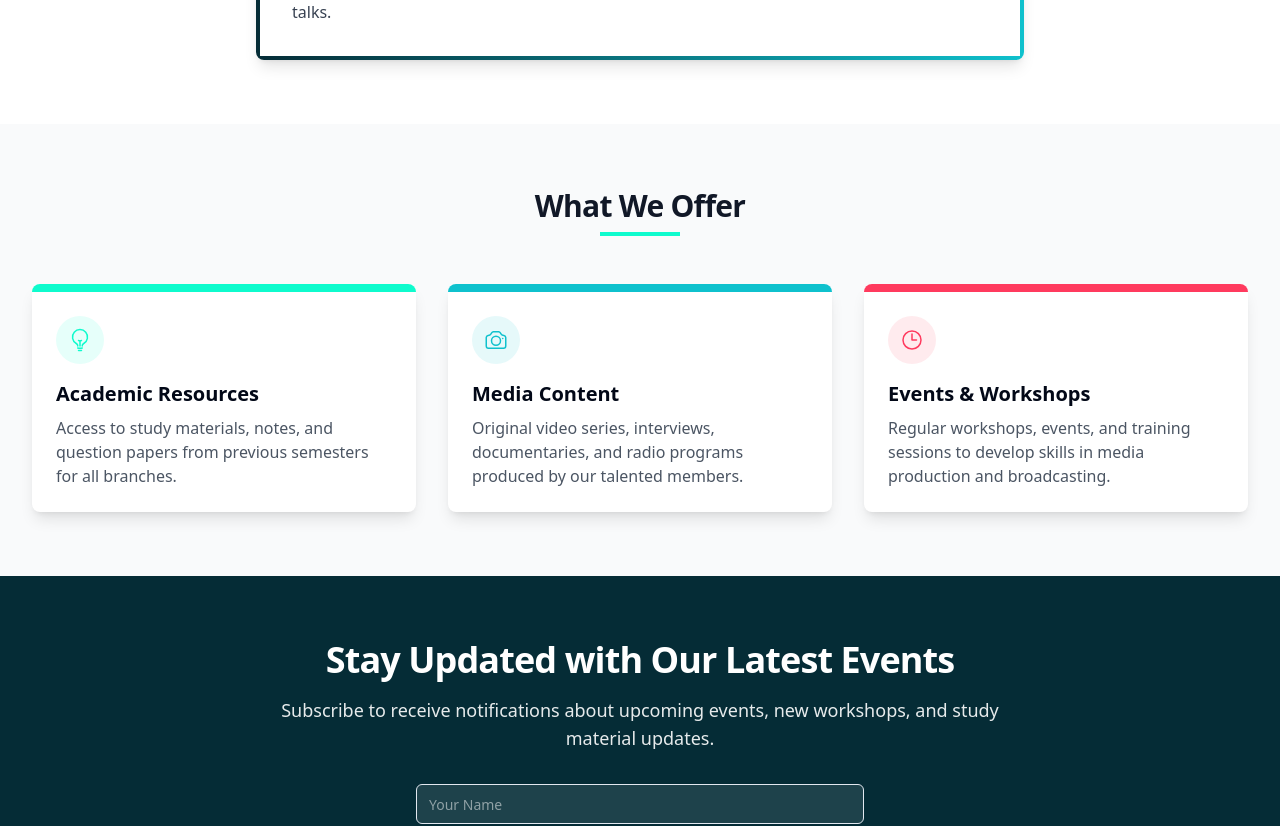
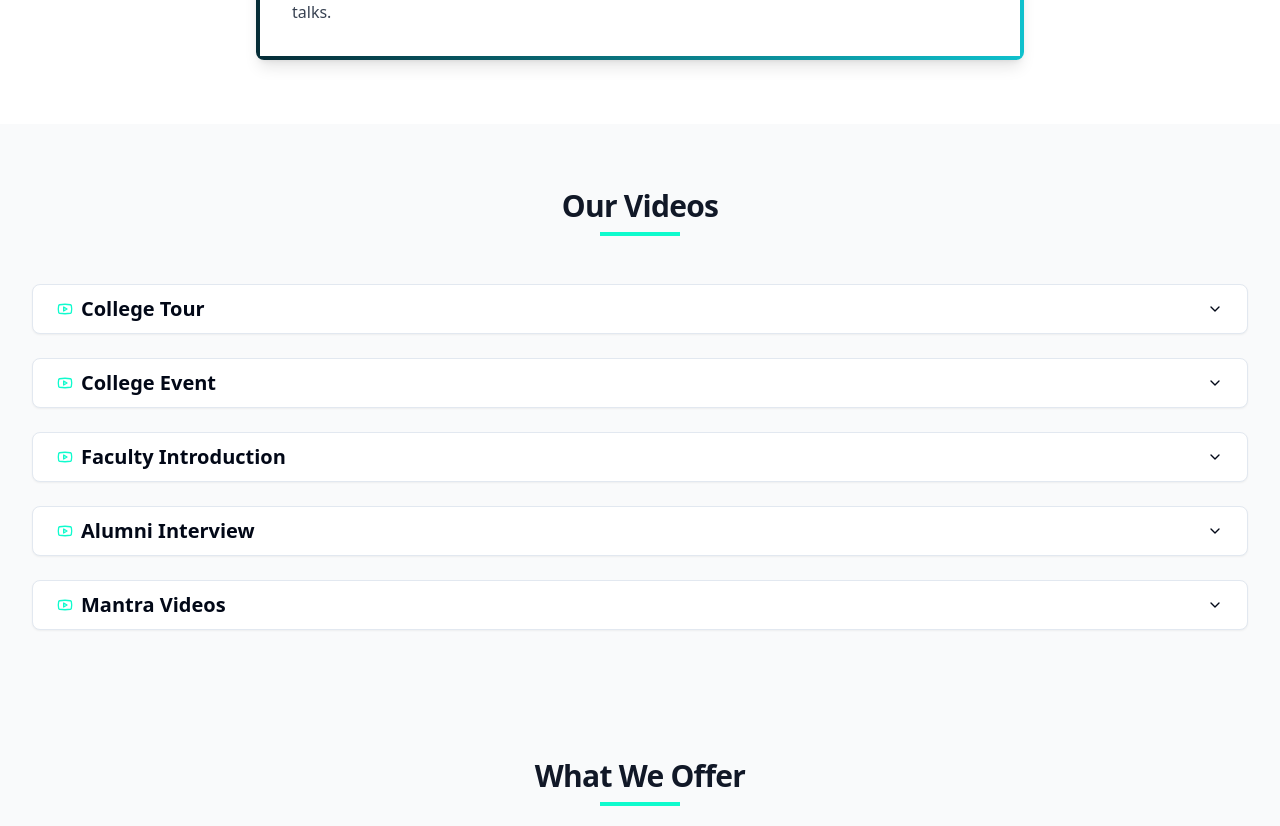
Before and after one commit to webiify/campus-radio-hub-portal, a React (Vite) app: page / in a window 1280 px wide. Shown: the part 1160-1986 px from the top of the page. Built offline with nearby package versions, Linux system fonts and the light colour scheme.

Commit message:
Add YouTube video section to Home page
Adds a new section to the Home page to display YouTube videos, categorized into sections like College Tour, College Event, etc. Implements functionality to display all videos within a selected category upon clicking on it.

```diff
--- /dev/null
+++ b/src/components/VideoSection.tsx
@@ -0,0 +1,142 @@
+
+import React, { useState } from 'react';
+import { Card, CardContent } from "@/components/ui/card";
+import { Button } from "@/components/ui/button";
+import { Youtube, ChevronDown, ChevronUp } from "lucide-react";
+
+interface Video {
+  id: string;
+  title: string;
+  thumbnail: string;
+}
+
+interface VideoCategory {
+  title: string;
+  videos: Video[];
+}
+
+const videoData: VideoCategory[] = [
+  {
+    title: "College Tour",
+    videos: [
+      {
+        id: "video1",
+        title: "Campus Main Building Tour",
+        thumbnail: "https://img.youtube.com/vi/DEMO1/default.jpg"
+      },
+      // Add more tour videos here
+    ]
+  },
+  {
+    title: "College Event",
+    videos: [
+      {
+        id: "event1",
+        title: "Annual Tech Fest 2024",
+        thumbnail: "https://img.youtube.com/vi/DEMO2/default.jpg"
+      },
+      // Add more event videos here
+    ]
+  },
+  {
+    title: "Faculty Introduction",
+    videos: [
+      {
+        id: "faculty1",
+        title: "Meet Our HOD",
+        thumbnail: "https://img.youtube.com/vi/DEMO3/default.jpg"
+      },
+      // Add more faculty videos here
+    ]
+  },
+  {
+    title: "Alumni Interview",
+    videos: [
+      {
+        id: "alumni1",
+        title: "Success Story: Google Engineer",
+        thumbnail: "https://img.youtube.com/vi/DEMO4/default.jpg"
+      },
+      // Add more alumni videos here
+    ]
+  },
+  {
+    title: "Mantra Videos",
+    videos: [
+      {
+        id: "mantra1",
+        title: "Motivation for Success",
+        thumbnail: "https://img.youtube.com/vi/DEMO5/default.jpg"
+      },
+      // Add more mantra videos here
+    ]
+  }
+];
+
+const VideoSection = () => {
+  const [expandedCategory, setExpandedCategory] = useState<string | null>(null);
+
+  const toggleCategory = (title: string) => {
+    setExpandedCategory(expandedCategory === title ? null : title);
+  };
+
+  return (
+    <section className="bg-gray-50 py-16">
+      <div className="container mx-auto px-4 sm:px-6 lg:px-8">
+        <div className="mb-12 text-center">
+          <h2 className="text-3xl font-bold tracking-tight text-gray-900">Our Videos</h2>
+          <div className="mt-2 h-1 w-20 bg-club-primary mx-auto"></div>
+        </div>
+
+        <div className="space-y-6">
+          {videoData.map((category) => (
+            <Card key={category.title} className="overflow-hidden">
+              <CardContent className="p-0">
+                <Button
+                  variant="ghost"
+                  className="w-full flex justify-between items-center p-6 hover:bg-gray-50"
+                  onClick={() => toggleCategory(category.title)}
+                >
+                  <div className="flex items-center gap-2">
+                    <Youtube className="h-5 w-5 text-club-primary" />
+                    <span className="text-xl font-semibold">{category.title}</span>
+                  </div>
+                  {expandedCategory === category.title ? (
+                    <ChevronUp className="h-5 w-5" />
+                  ) : (
+                    <ChevronDown className="h-5 w-5" />
+                  )}
+                </Button>
+
+                {expandedCategory === category.title && (
+                  <div className="grid gap-6 p-6 grid-cols-1 sm:grid-cols-2 md:grid-cols-3 animate-accordion-down">
+                    {category.videos.map((video) => (
+                      <div
+                        key={video.id}
+                        className="group cursor-pointer transition-transform hover:-translate-y-1"
+                      >
+                        <div className="relative aspect-video overflow-hidden rounded-lg">
+                          <img
+                            src={video.thumbnail}
+                            alt={video.title}
+                            className="w-full h-full object-cover transition-transform group-hover:scale-105"
+                          />
+                          <div className="absolute inset-0 flex items-center justify-center bg-black/50 opacity-0 group-hover:opacity-100 transition-opacity">
+                            <Youtube className="h-12 w-12 text-white" />
+                          </div>
+                        </div>
+                        <h3 className="mt-2 text-sm font-medium text-gray-900">{video.title}</h3>
+                      </div>
+                    ))}
+                  </div>
+                )}
+              </CardContent>
+            </Card>
+          ))}
+        </div>
+      </div>
+    </section>
+  );
+};
+
+export default VideoSection;
--- a/src/pages/Home.tsx
+++ b/src/pages/Home.tsx
@@ -1,10 +1,10 @@
-
 import { Link } from "react-router-dom";
 import { Button } from "@/components/ui/button";
 import { SubscribeForm } from "@/components/SubscribeForm";
 import { Card, CardContent } from "@/components/ui/card";
 import { useEventContext } from "@/context/EventContext";
 import { format } from "date-fns";
+import VideoSection from "@/components/VideoSection";
 
 const Home = () => {
   const { events } = useEventContext();
@@ -69,6 +69,9 @@ const Home = () => {
         </section>
       )}
 
+      {/* Video Section */}
+      <VideoSection />
+
       {/* Features Section */}
       <section className="bg-gray-50 py-16">
         <div className="container mx-auto px-4 sm:px-6 lg:px-8">
@@ -83,7 +86,7 @@ const Home = () => {
               <CardContent className="p-6">
                 <div className="mb-4 flex h-12 w-12 items-center justify-center rounded-full bg-club-primary/10 text-club-primary">
                   <svg xmlns="http://www.w3.org/2000/svg" fill="none" viewBox="0 0 24 24" strokeWidth={1.5} stroke="currentColor" className="h-6 w-6">
-                    <path strokeLinecap="round" strokeLinejoin="round" d="M12 18v-5.25m0 0a6.01 6.01 0 001.5-.189m-1.5.189a6.01 6.01 0 01-1.5-.189m3.75 7.478a12.06 12.06 0 01-4.5 0m3.75 2.383a14.406 14.406 0 01-3 0M14.25 18v-.192c0-.983.658-1.823 1.508-2.316a7.5 7.5 0 10-7.517 0c.85.493 1.509 1.333 1.509 2.316V18" />
+                    <path strokeLinecap="round" strokeLinejoin="round" d="M12 18v-5.25m0 0a6.01 6.01 0 001.5-.189m-1.5.189a6.01 6.01 0 01-1.5-.189m3.75 7.478a12.06 12.06 0 01-4.5 0m3.75 2.383a14.406 14.406 0 01-3 0M14.25 18v-.192c0-.983.658-1.823 1.508-2.316a7.5 7.5 0 10-7.517 0c.85.493 1.509 1.333 1.509 2.316V18a2.25 2.25 0 002.25 2.25h15A2.25 2.25 0 0021.75 18V9.574c0-1.067-.75-1.994-1.802-2.169a47.865 47.865 0 00-1.134-.175 2.31 2.31 0 01-1.64-1.055l-.822-1.316a2.192 2.192 0 00-1.736-1.039 48.774 48.774 0 00-5.232 0 2.192 2.192 0 00-1.736 1.039l-.821 1.316z" />
                   </svg>
                 </div>
                 <h3 className="mb-2 text-xl font-bold">Academic Resources</h3>
```
